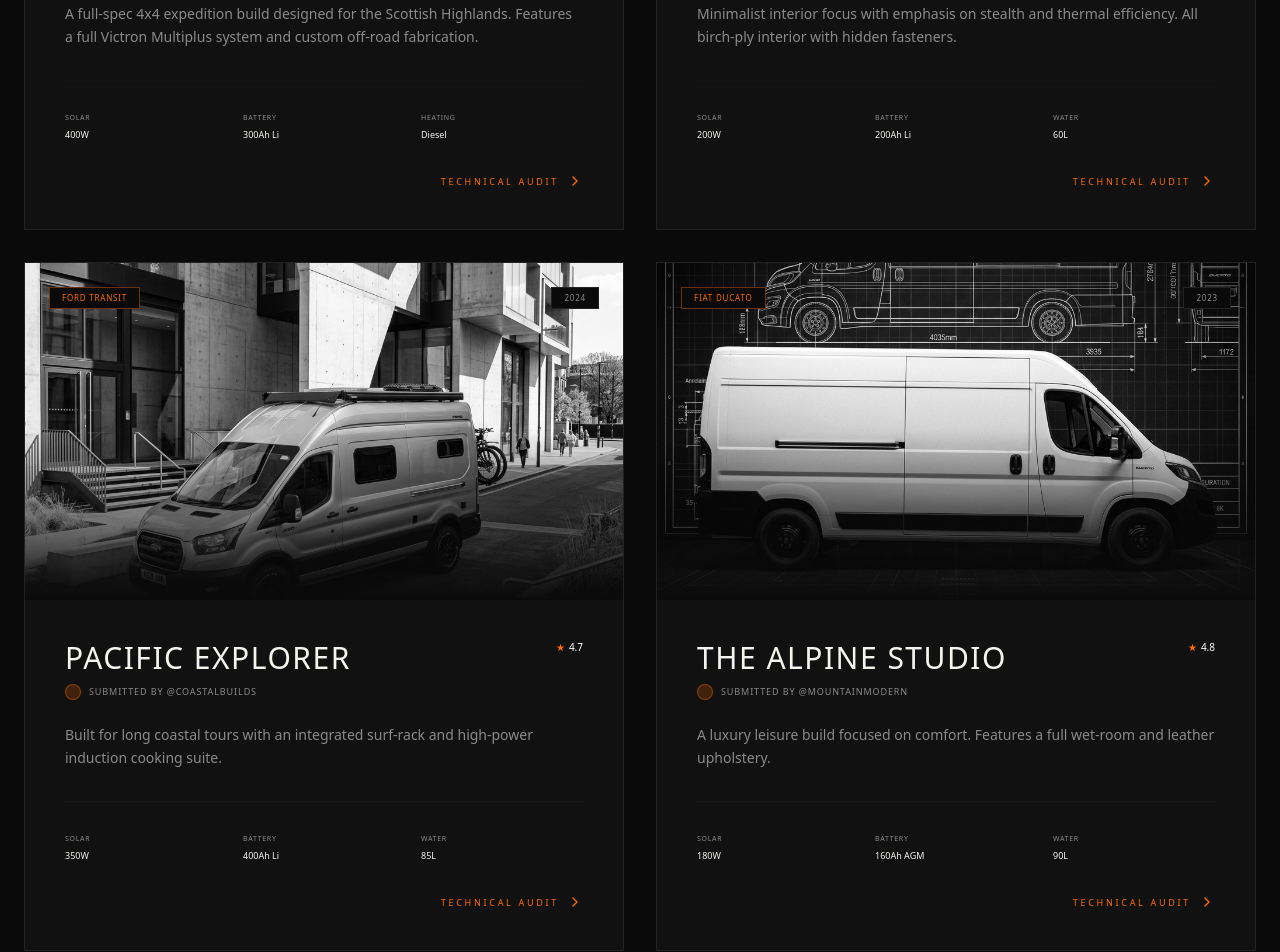
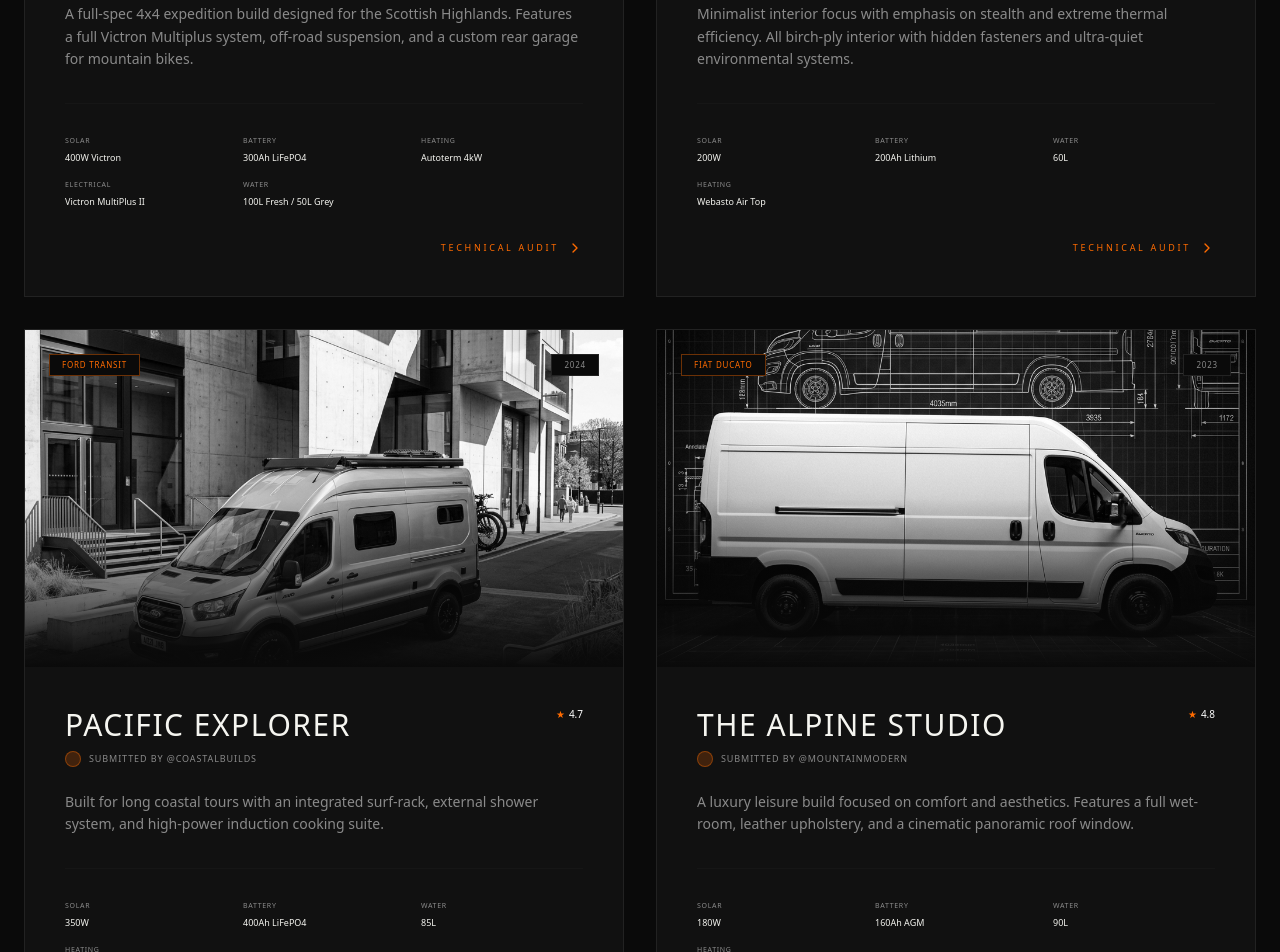
Before and after one commit to PeteCurrey/freedom, a Next.js app: page /showcase in a window 1280 px wide. Shown: the part 1340-2292 px from the top of the page. Built offline with nearby package versions, Linux system fonts and the light colour scheme; no server answers; the database is empty.

Commit message:
fix: resolve 404s on build detail pages by synchronizing fallback data

```diff
--- a/src/app/showcase/[slug]/page.tsx
+++ b/src/app/showcase/[slug]/page.tsx
@@ -20,12 +20,17 @@ import {
 } from "lucide-react";
 import { Metadata } from "next";
 
+import { FALLBACK_BUILDS } from "@/lib/data/showcase";
+
 export async function generateMetadata({ params }: { params: { slug: string } }): Promise<Metadata> {
-  const { data: build } = await supabase
+  const { data: dbBuild } = await supabase
     .from('showcase_builds')
     .select('title, description, story, builder_name, hero_image')
     .eq('slug', params.slug)
     .single();
+
+  const fallbackBuild = FALLBACK_BUILDS.find(b => b.slug === params.slug);
+  const build = dbBuild || fallbackBuild;
 
   if (!build) {
     return { title: 'Blueprint Not Found' };
@@ -45,13 +50,16 @@ export async function generateMetadata({ params }: { params: { slug: string } })
 }
 
 export default async function BuildDetailPage({ params }: { params: { slug: string } }) {
-  const { data: build, error } = await supabase
+  const { data: dbBuild } = await supabase
     .from('showcase_builds')
     .select('*')
     .eq('slug', params.slug)
     .single();
 
-  if (error || !build) {
+  const fallbackBuild = FALLBACK_BUILDS.find(b => b.slug === params.slug);
+  const build = dbBuild || fallbackBuild;
+
+  if (!build) {
     notFound();
   }
 
--- a/src/app/showcase/page.tsx
+++ b/src/app/showcase/page.tsx
@@ -11,87 +11,7 @@ export const metadata: Metadata = {
   description: "Explore real-world expedition builds from the Amplios community. Real specs, real technical precision.",
 };
 
-const FALLBACK_BUILDS = [
-  {
-    id: "fb-1",
-    slug: "highland-overlander",
-    title: "The Highland Overlander",
-    user_handle: "@AdventurePete",
-    vehicle_model: "Mercedes Sprinter 4x4",
-    chassis_type: "Mercedes Sprinter",
-    description: "A full-spec 4x4 expedition build designed for the Scottish Highlands. Features a full Victron Multiplus system and custom off-road fabrication.",
-    hero_image: "/images/sprinter.png",
-    year_completed: 2024,
-    is_community_pick: true,
-    rating: 5.0,
-    specs_summary: { "Solar": "400W", "Battery": "300Ah Li", "Heating": "Diesel" }
-  },
-  {
-    id: "fb-2",
-    slug: "scandi-ghost",
-    title: "Scandi Ghost",
-    user_handle: "@NorthernVans",
-    vehicle_model: "VW Crafter MWB",
-    chassis_type: "VW Crafter",
-    description: "Minimalist interior focus with emphasis on stealth and thermal efficiency. All birch-ply interior with hidden fasteners.",
-    hero_image: "/images/vw-crafter.png",
-    year_completed: 2023,
-    rating: 4.9,
-    specs_summary: { "Solar": "200W", "Battery": "200Ah Li", "Water": "60L" }
-  },
-  {
-    id: "fb-3",
-    slug: "pacific-explorer",
-    title: "Pacific Explorer",
-    user_handle: "@CoastalBuilds",
-    vehicle_model: "Ford Transit L3H3",
-    chassis_type: "Ford Transit",
-    description: "Built for long coastal tours with an integrated surf-rack and high-power induction cooking suite.",
-    hero_image: "/images/transit.png",
-    year_completed: 2024,
-    rating: 4.7,
-    specs_summary: { "Solar": "350W", "Battery": "400Ah Li", "Water": "85L" }
-  },
-  {
-    id: "fb-4",
-    slug: "alpine-studio",
-    title: "The Alpine Studio",
-    user_handle: "@MountainModern",
-    vehicle_model: "Fiat Ducato L4H3",
-    chassis_type: "Fiat Ducato",
-    description: "A luxury leisure build focused on comfort. Features a full wet-room and leather upholstery.",
-    hero_image: "/images/fiat-ducato.png",
-    year_completed: 2023,
-    rating: 4.8,
-    specs_summary: { "Solar": "180W", "Battery": "160Ah AGM", "Water": "90L" }
-  },
-  {
-    id: "fb-5",
-    slug: "desert-raider",
-    title: "Desert Raider 4x4",
-    user_handle: "@GlobalTrekker",
-    vehicle_model: "Iveco Daily 4x4",
-    chassis_type: "Iveco Daily",
-    description: "Heavy-duty global expedition vehicle with 14-day desert autonomy.",
-    hero_image: "/images/iveco-daily.png",
-    year_completed: 2024,
-    rating: 5.0,
-    specs_summary: { "Solar": "600W", "Battery": "600Ah Li", "Water": "180L" }
-  },
-  {
-    id: "fb-6",
-    slug: "nomad-command",
-    title: "Nomad Command Centre",
-    user_handle: "@DigitalDrifter",
-    vehicle_model: "MAN TGE LWB",
-    chassis_type: "VW Crafter",
-    description: "Mobile office for full-time nomads with Starlink and dual-workstation integration.",
-    hero_image: "/images/man-tge.png",
-    year_completed: 2024,
-    rating: 4.6,
-    specs_summary: { "Solar": "500W", "Battery": "400Ah Li", "Water": "40L" }
-  }
-];
+import { FALLBACK_BUILDS } from "@/lib/data/showcase";
 
 export default async function ShowcasePage() {
   let builds: any[] = [];
--- /dev/null
+++ b/src/lib/data/showcase.ts
@@ -0,0 +1,159 @@
+export interface Build {
+  id: string;
+  slug: string;
+  title: string;
+  user_handle: string;
+  vehicle_model: string;
+  chassis_type: string;
+  description: string;
+  hero_image: string;
+  year_completed: number;
+  is_community_pick?: boolean;
+  rating: number;
+  specs_summary: {
+    [key: string]: string;
+  };
+  build_duration?: string;
+  budget_range?: string;
+  builder_name?: string;
+  location?: string;
+  story?: string;
+}
+
+export const FALLBACK_BUILDS: Build[] = [
+  {
+    id: "fb-1",
+    slug: "highland-overlander",
+    title: "The Highland Overlander",
+    user_handle: "@AdventurePete",
+    builder_name: "Pete Currey",
+    vehicle_model: "Mercedes Sprinter 4x4 170\" WB",
+    chassis_type: "Mercedes Sprinter",
+    description: "A full-spec 4x4 expedition build designed for the Scottish Highlands. Features a full Victron Multiplus system, off-road suspension, and a custom rear garage for mountain bikes.",
+    story: "Built over 14 months during the lockdowns, this Sprinter was designed to be the ultimate mobile basecamp for mountain biking and photography in the most remote parts of the UK. The goal was 14-day total autonomy.",
+    hero_image: "/images/sprinter.png",
+    year_completed: 2024,
+    build_duration: "14 Months",
+    budget_range: "PRO-LEVEL",
+    location: "Scotland, UK",
+    is_community_pick: true,
+    rating: 5.0,
+    specs_summary: {
+      "Solar": "400W Victron",
+      "Battery": "300Ah LiFePO4",
+      "Heating": "Autoterm 4kW",
+      "Electrical": "Victron MultiPlus II",
+      "Water": "100L Fresh / 50L Grey"
+    }
+  },
+  {
+    id: "fb-2",
+    slug: "scandi-ghost",
+    title: "Scandi Ghost",
+    user_handle: "@NorthernVans",
+    builder_name: "Erik Nilsson",
+    vehicle_model: "VW Crafter MWB",
+    chassis_type: "VW Crafter",
+    description: "Minimalist interior focus with emphasis on stealth and extreme thermal efficiency. All birch-ply interior with hidden fasteners and ultra-quiet environmental systems.",
+    hero_image: "/images/vw-crafter.png",
+    year_completed: 2023,
+    build_duration: "6 Months",
+    budget_range: "MID-TIER",
+    location: "Sweden",
+    rating: 4.9,
+    specs_summary: {
+      "Solar": "200W",
+      "Battery": "200Ah Lithium",
+      "Water": "60L",
+      "Heating": "Webasto Air Top"
+    }
+  },
+  {
+    id: "fb-3",
+    slug: "pacific-explorer",
+    title: "Pacific Explorer",
+    user_handle: "@CoastalBuilds",
+    builder_name: "Sarah Miller",
+    vehicle_model: "Ford Transit L3H3",
+    chassis_type: "Ford Transit",
+    description: "Built for long coastal tours with an integrated surf-rack, external shower system, and high-power induction cooking suite.",
+    hero_image: "/images/transit.png",
+    year_completed: 2024,
+    build_duration: "9 Months",
+    budget_range: "ENTHUSIAST",
+    location: "California, USA",
+    rating: 4.7,
+    specs_summary: {
+      "Solar": "350W",
+      "Battery": "400Ah LiFePO4",
+      "Water": "85L",
+      "Heating": "Truma Combi 4E"
+    }
+  },
+  {
+    id: "fb-4",
+    slug: "alpine-studio",
+    title: "The Alpine Studio",
+    user_handle: "@MountainModern",
+    builder_name: "Marco Rossi",
+    vehicle_model: "Fiat Ducato L4H3",
+    chassis_type: "Fiat Ducato",
+    description: "A luxury leisure build focused on comfort and aesthetics. Features a full wet-room, leather upholstery, and a cinematic panoramic roof window.",
+    hero_image: "/images/fiat-ducato.png",
+    year_completed: 2023,
+    build_duration: "12 Months",
+    budget_range: "LUXURY",
+    location: "Italy",
+    rating: 4.8,
+    specs_summary: {
+      "Solar": "180W",
+      "Battery": "160Ah AGM",
+      "Water": "90L",
+      "Heating": "Truma Combi 6E"
+    }
+  },
+  {
+    id: "fb-5",
+    slug: "desert-raider",
+    title: "Desert Raider 4x4",
+    user_handle: "@GlobalTrekker",
+    builder_name: "Hans Muller",
+    vehicle_model: "Iveco Daily 4x4",
+    chassis_type: "Iveco Daily",
+    description: "Heavy-duty global expedition vehicle with 14-day desert autonomy. Features massive water storage and redundant power systems.",
+    hero_image: "/images/iveco-daily.png",
+    year_completed: 2024,
+    build_duration: "24 Months",
+    budget_range: "EXPEDITION",
+    location: "Namibia / Germany",
+    rating: 5.0,
+    specs_summary: {
+      "Solar": "600W",
+      "Battery": "600Ah Lithium",
+      "Water": "180L",
+      "Heating": "Diesel/Electric Hybrid"
+    }
+  },
+  {
+    id: "fb-6",
+    slug: "nomad-command",
+    title: "Nomad Command Centre",
+    user_handle: "@DigitalDrifter",
+    builder_name: "Alex Reed",
+    vehicle_model: "MAN TGE LWB",
+    chassis_type: "VW Crafter",
+    description: "Mobile office for full-time nomads with Starlink integration, dual-monitor workstation, and extreme sound insulation.",
+    hero_image: "/images/man-tge.png",
+    year_completed: 2024,
+    build_duration: "10 Months",
+    budget_range: "PROFESSIONAL",
+    location: "Digital Nomad Hub",
+    rating: 4.6,
+    specs_summary: {
+      "Solar": "500W",
+      "Battery": "400Ah Lithium",
+      "Water": "40L",
+      "Heating": "5kW Diesel"
+    }
+  }
+];
```
